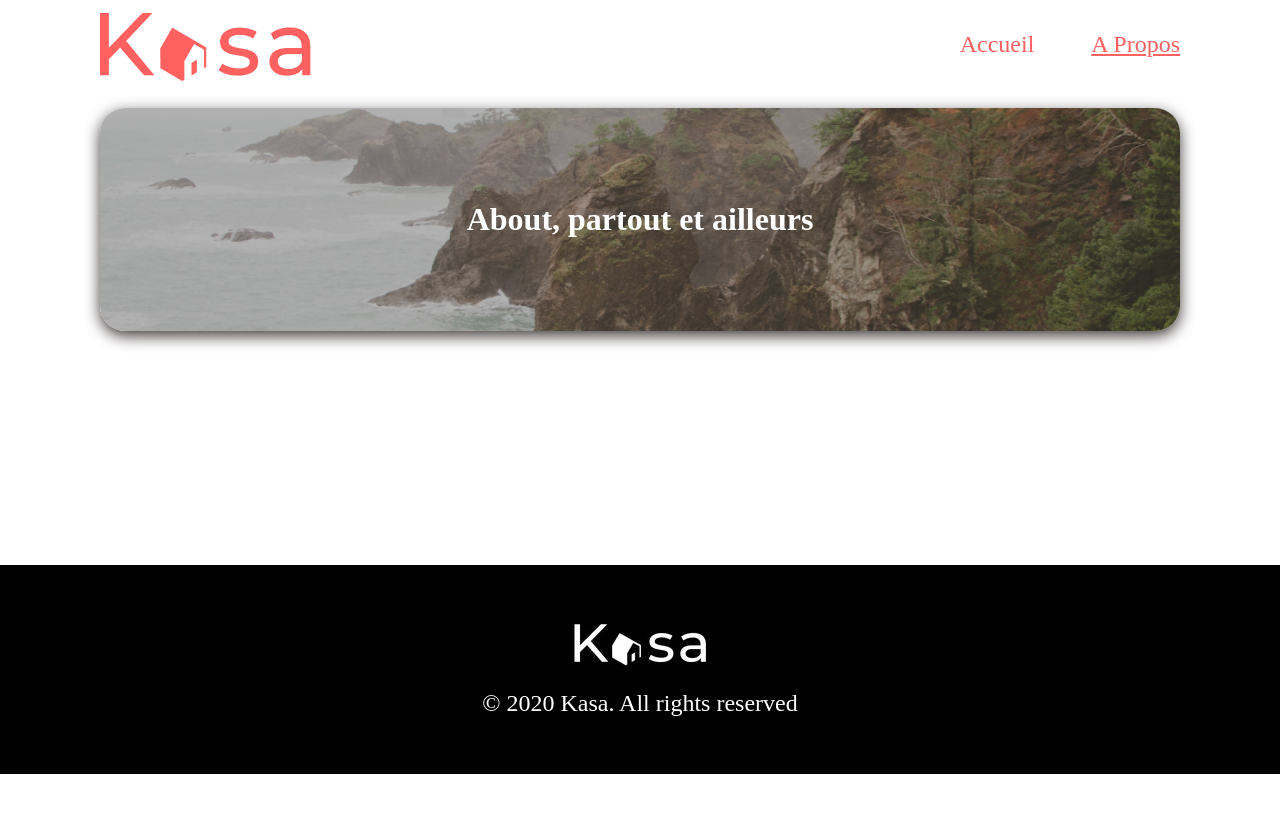
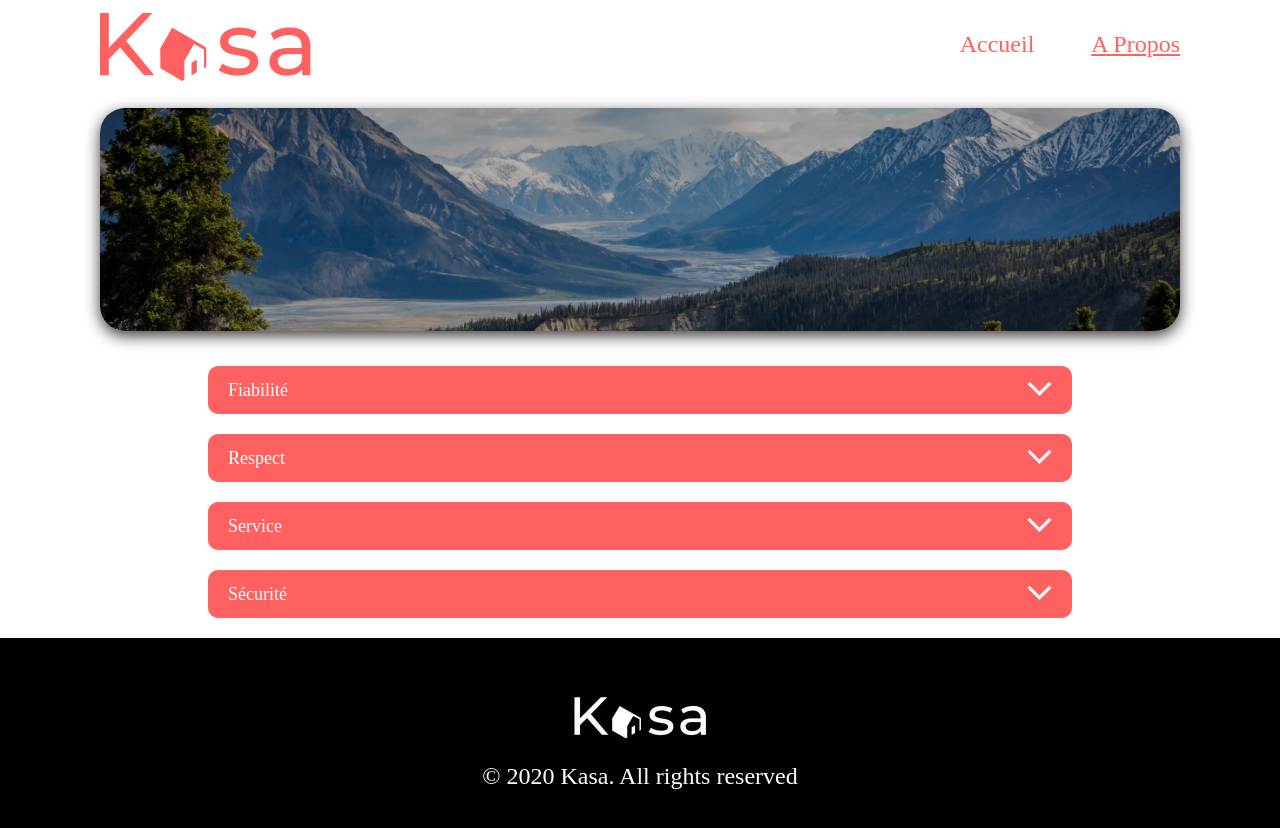
Before and after one commit to zabsVscode/kasa_anthony, a React (Create React App) app: page /about in a window 1280 px wide. Shown: the top 828 px of the page. Before the commit the page ends 800 px from the top, so only its background shows below. Built offline with nearby package versions, Linux system fonts and the light colour scheme.

Commit message:
kasa_anthony

```diff
--- a/src/Pages/About.jsx
+++ b/src/Pages/About.jsx
@@ -4,19 +4,29 @@
 import Navbar from '../Layout/Navbar';
 import Shaping from '../Layout/Shaping';
 import Banner from '../Components/Banner';
+import Collapse from '../Components/Collapse'
 import Footer from "../Layout/Footer";
 import Cards from '../Components/Cards';
 
 function About() {
+    // contenu qui sera affiché dans les Collapse
+    const fiabilite = "Les annonces postées sur Kasa garantissent une fiabilité totale. Les photos sont conformes aux logements, et toutes les informations sont régulièrement vérifiées  par nos équipes."
+    const respect   = "La bienveillance fait partie des valeurs fondatrices de Kasa. Tout comportement discriminatoire ou de perturbation du voisinage entraînera une exclusion de notre plateforme."
+    const service   = "Nos équipes se tiennent à votre disposition pour vous fournir une expérience parfaite. N'hésitez pas à nous contacter si vous avez la moindre question."
+    const securite  = "La sécurité est la priorité de Kasa. Aussi bien pour nos hôtes que pour les voyageurs, chaque logement correspond aux critères de sécurité établis par nos services. En laissant une note aussi bien à l'hôte qu'au locataire, cela permet à nos équipes de vérifier que les standards sont bien respectés. Nous organisons également des ateliers sur la sécurité domestique pour nos hôtes."
     return (
-        <div role="main">
+        <div className='flex'>
             <Shaping>
                 <Navbar />
                 <Banner>
-                    <div className="banner banner-commun">
-                        <h1>About, partout et ailleurs</h1>
-                    </div>
+                    <div className="banner2 banner-commun"></div>
                 </Banner>
+                <div className='about'>
+                    <div><Collapse title="Fiabilité" content={fiabilite} /></div>
+                    <div><Collapse title="Respect" content={respect} /></div>
+                    <div><Collapse title="Service" content={service} /></div>
+                    <div><Collapse title="Sécurité" content={securite} /></div>
+                </div>
             </Shaping>
             <Footer />
         </div>
--- a/src/Style/About.scss
+++ b/src/Style/About.scss
@@ -0,0 +1,19 @@
+.about {
+    display: flex;
+    color: var(--colorRed);
+    flex-direction: column;
+    padding-inline: 108px;
+    margin-top: 15px;
+}
+
+.flex {
+    display: flex;
+    width: 100%;
+    height: 100%;
+    flex-direction: column;
+}
+
+
+@media (max-width: 800px) {
+    .about { padding-inline: 0; }
+}
```
